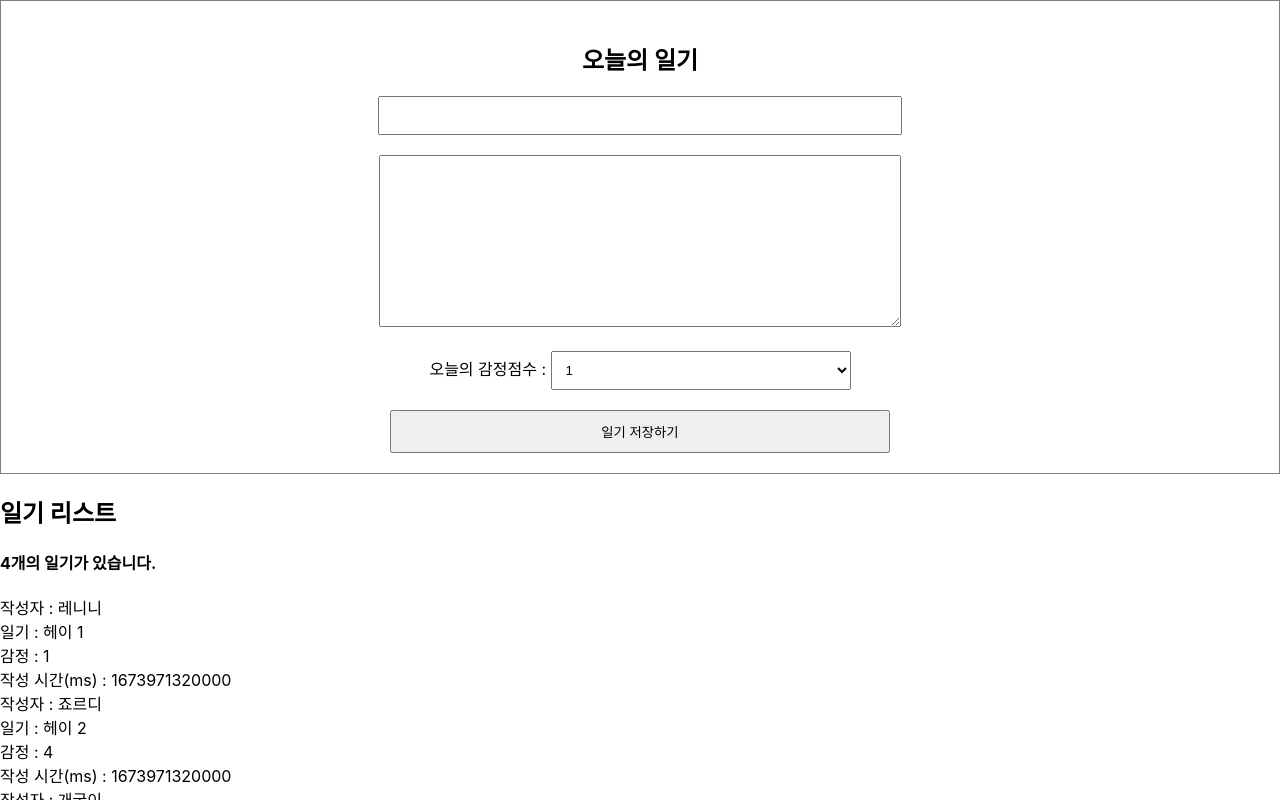
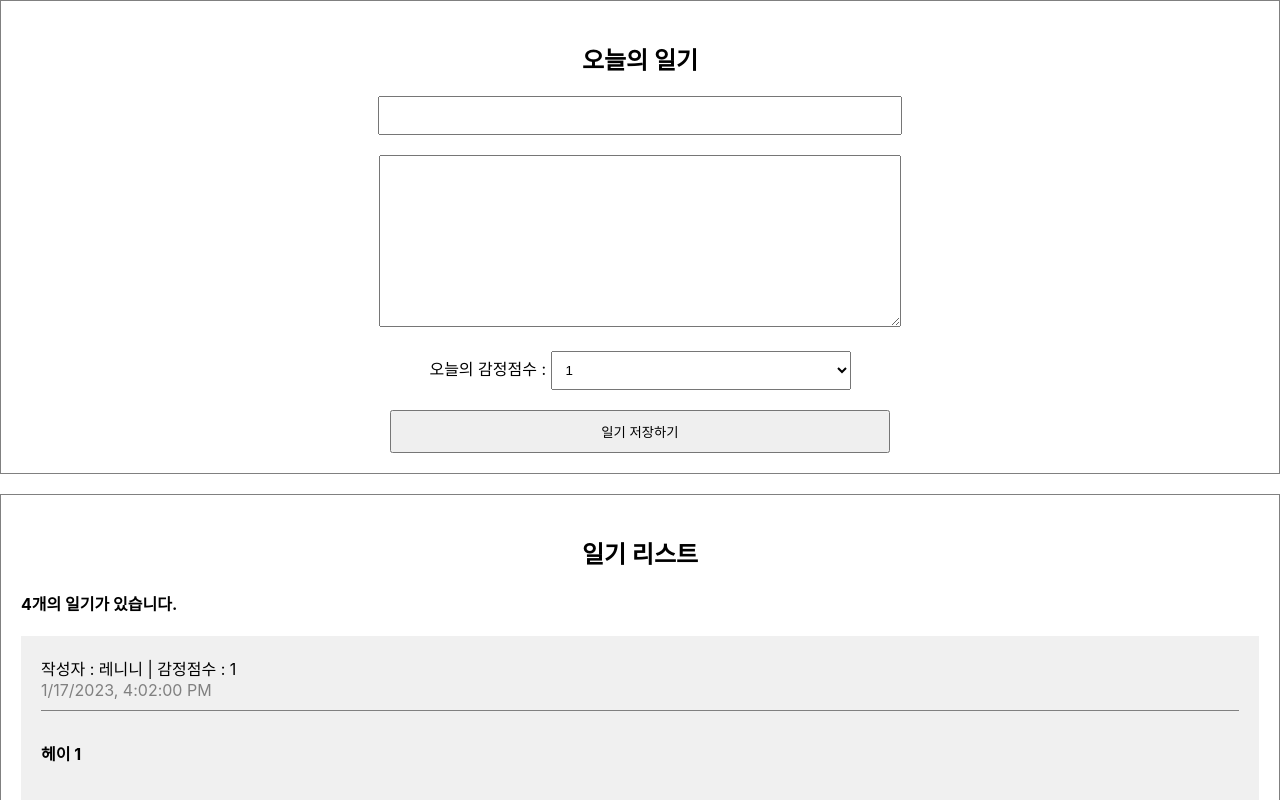
Before and after one commit to jangha0/SimpleDiary, a React (Create React App) app: page / in a window 1280 px wide. Shown: the top 800 px of the page. Built offline with nearby package versions, Linux system fonts and the light colour scheme.

Commit message:
DiaryItem 추가

```diff
--- a/src/App.css
+++ b/src/App.css
@@ -26,3 +26,39 @@
   padding: 10px;
   cursor: pointer;
 }
+
+/* List */
+
+.DiaryList {
+  border: 1px solid gray;
+  padding: 20px;
+  margin-top: 20px;
+}
+
+.DiaryList h2 {
+  text-align: center;
+}
+
+/* Item */
+
+.DiaryItem {
+  background-color: rgb(240, 240, 240);
+  margin-bottom: 10px;
+  padding: 20px;
+}
+
+.DiaryItem .info{
+  border-bottom: 1px solid gray;
+  padding-bottom: 10px;
+  margin-bottom: 10px;
+}
+
+.DiaryItem .date {
+  color: gray;
+}
+
+.DiaryItem .content {
+  font-weight: bold;
+  margin-bottom: 30px;
+  margin-top: 30px;
+}
--- /dev/null
+++ b/src/DiaryItem.js
@@ -0,0 +1,16 @@
+const DiaryItem = ({ author, content, created_date, emotion, id }) => {
+  return (
+    <div className="DiaryItem">
+      <div className="info">
+        <span>
+          작성자 : {author} | 감정점수 : {emotion}
+        </span>
+        <br />
+        <span className="date">{new Date(created_date).toLocaleString()}</span>
+      </div>
+      <div className="content">{content}</div>
+    </div>
+  );
+};
+
+export default DiaryItem;
--- a/src/DiaryList.js
+++ b/src/DiaryList.js
@@ -1,17 +1,12 @@
+import DiaryItem from "./DiaryItem.js";
 const DiaryList = ({ diaryList }) => {
-  console.log(diaryList);
   return (
     <div className="DiaryList">
       <h2>일기 리스트</h2>
       <h4>{diaryList.length}개의 일기가 있습니다.</h4>
       <div>
         {diaryList.map((it) => (
-          <div key={it.id}>
-            <div>작성자 : {it.author}</div>
-            <div>일기 : {it.content}</div>
-            <div>감정 : {it.emotion}</div>
-            <div>작성 시간(ms) : {it.created_date}</div>
-          </div>
+          <DiaryItem key={it.id} {...it} />
         ))}
       </div>
     </div>
```
